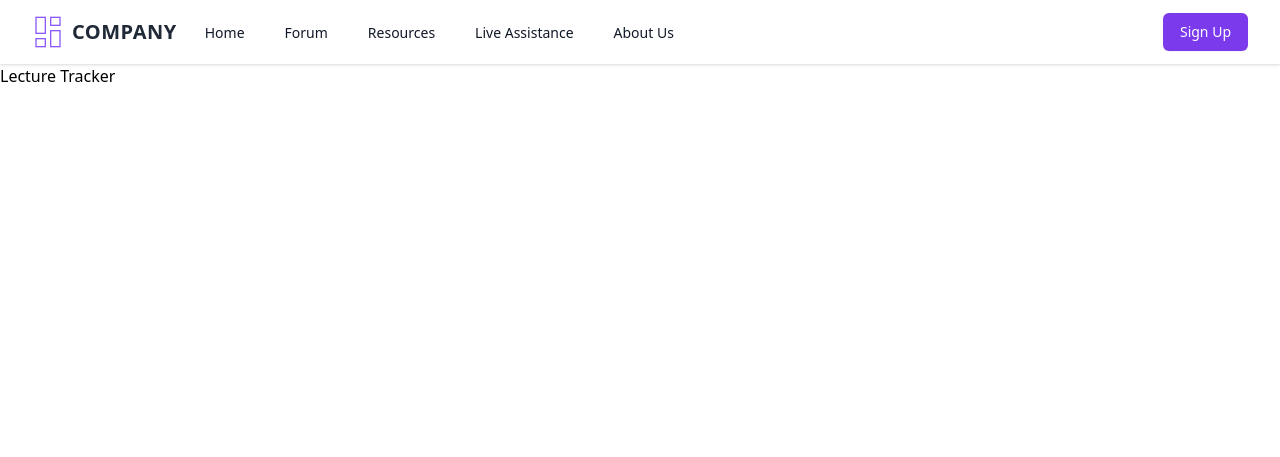
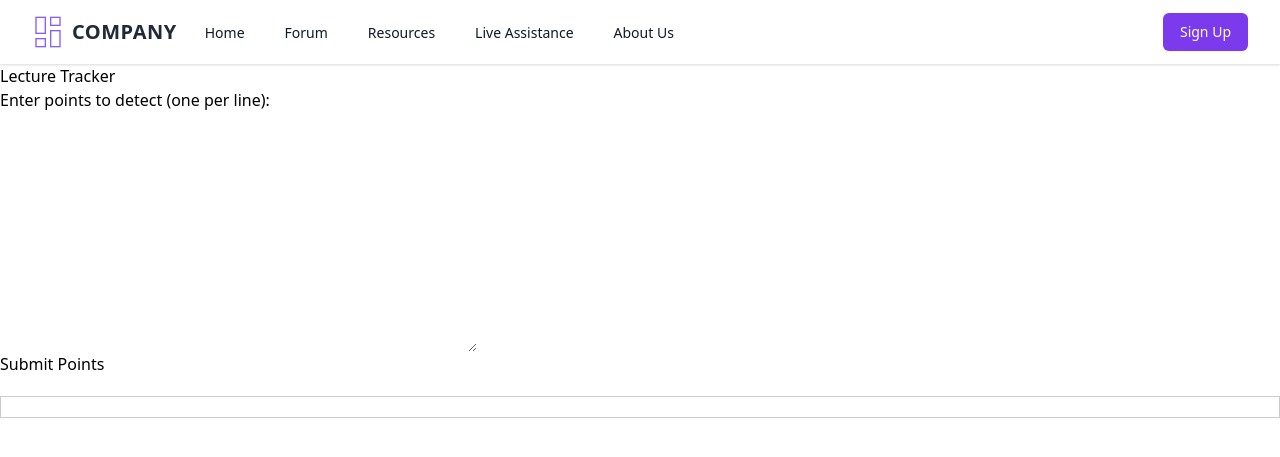
Before and after one commit to Neurocator/Neurocator, a Flask app: template templates/live.html.j2 in a window 1280 px wide. Shown: the top 457 px of the page. Run offline with Flask 3, Linux system fonts and the light colour scheme; the template is opened without the code that fills it, so the values that code supplies are empty; some libraries are stand-ins or nearby versions.

Commit message:
live assistance

```diff
--- a/app.py
+++ b/app.py
@@ -1,4 +1,4 @@
-from flask import Flask, request, render_template, jsonify, redirect, url_for
+from flask import Flask, request, render_template, jsonify
 from flask_cors import CORS
 from utils import is_point_covered, process_transcript
 
@@ -15,7 +15,7 @@ def live():
         points = request.form.getlist('points')
         points = [{"text": point, "covered": False} for point in points]
         return render_template('live.html.j2', points=points)
-    return render_template('live_input.html.j2')
+    return render_template('live.html.j2', points=[])
 
 @app.route('/transcribe', methods=['POST'])
 def transcribe():
--- a/templates/live.html.j2
+++ b/templates/live.html.j2
@@ -1,38 +1,48 @@
 {% extends "base.html.j2" %}
 
 {% block body %}
-<!DOCTYPE html>
-<html lang="en">
-<head>
-    <meta charset="UTF-8">
-    <meta name="viewport" content="width=device-width, initial-scale=1.0">
-    <title>Lecture Tracker</title>
-    <style>
-        .bullet-point {
-            display: flex;
-            justify-content: space-between;
-            margin-bottom: 5px;
-        }
-        .crossed-off {
-            text-decoration: line-through;
-        }
-    </style>
-</head>
-<body>
-    <h1>Lecture Tracker</h1>
-    <div id="bulletPoints">
-        {% for point in points %}
-        <div class="bullet-point" id="point{{ loop.index0 }}">{{ point.text }}</div>
-        {% endfor %}
+<h1>Lecture Tracker</h1>
+<form id="pointsForm">
+    <div>
+        <label for="points">Enter points to detect (one per line):</label><br>
+        <textarea name="points" id="points" rows="10" cols="50"></textarea>
     </div>
-    <script>
-        document.addEventListener('DOMContentLoaded', () => {
-            const points = {{ points|tojson }};
+    <div>
+        <button type="submit">Submit Points</button>
+    </div>
+</form>
+<ul id="bulletPoints" class="bullet-points-list"></ul>
+<script>
+    document.addEventListener('DOMContentLoaded', () => {
+        const form = document.getElementById('pointsForm');
+        form.addEventListener('submit', (event) => {
+            event.preventDefault();
+            const pointsTextarea = document.getElementById('points');
+            const points = pointsTextarea.value.split('\n').map(point => ({ text: point.trim(), covered: false }));
 
+            // Render the points as bullet points
+            const bulletPointsList = document.getElementById('bulletPoints');
+            bulletPointsList.innerHTML = '';
+            points.forEach((point, index) => {
+                const pointItem = document.createElement('li');
+                pointItem.className = 'bullet-point';
+                pointItem.id = `point${index}`;
+                pointItem.textContent = point.text;
+                bulletPointsList.appendChild(pointItem);
+            });
+
+            startRecognition(points);
+        });
+
+        function startRecognition(points) {
             const recognition = new (window.SpeechRecognition || window.webkitSpeechRecognition)();
             recognition.lang = 'en-US';
             recognition.interimResults = false;
             recognition.maxAlternatives = 1;
+
+            recognition.onstart = () => {
+                console.log('Speech recognition started');
+            };
 
             recognition.onresult = (event) => {
                 const transcript = event.results[0][0].transcript.toLowerCase();
@@ -54,13 +64,32 @@
                 });
             };
 
-            recognition.start();
+            recognition.onerror = (event) => {
+                console.error('Speech recognition error', event);
+            };
 
             recognition.onend = () => {
+                console.log('Speech recognition ended');
                 recognition.start();
             };
-        });
-    </script>
-</body>
-</html>
+
+            recognition.start();
+        }
+    });
+</script>
+<style>
+    .bullet-points-list {
+        list-style-type: disc;
+        padding-left: 20px;
+        border: 1px solid #ccc;
+        margin-top: 20px;
+        padding: 10px;
+    }
+    .bullet-point {
+        margin-bottom: 5px;
+    }
+    .crossed-off {
+        text-decoration: line-through;
+    }
+</style>
 {% endblock %}
--- a/templates/live_input.html.j2
+++ b/templates/live_input.html.j2
@@ -1,3 +1,6 @@
+{% extends "base.html.j2" %}
+
+{% block body %}
 <!DOCTYPE html>
 <html lang="en">
 <head>
@@ -18,3 +21,4 @@
     </form>
 </body>
 </html>
+{% endblock %}
```
